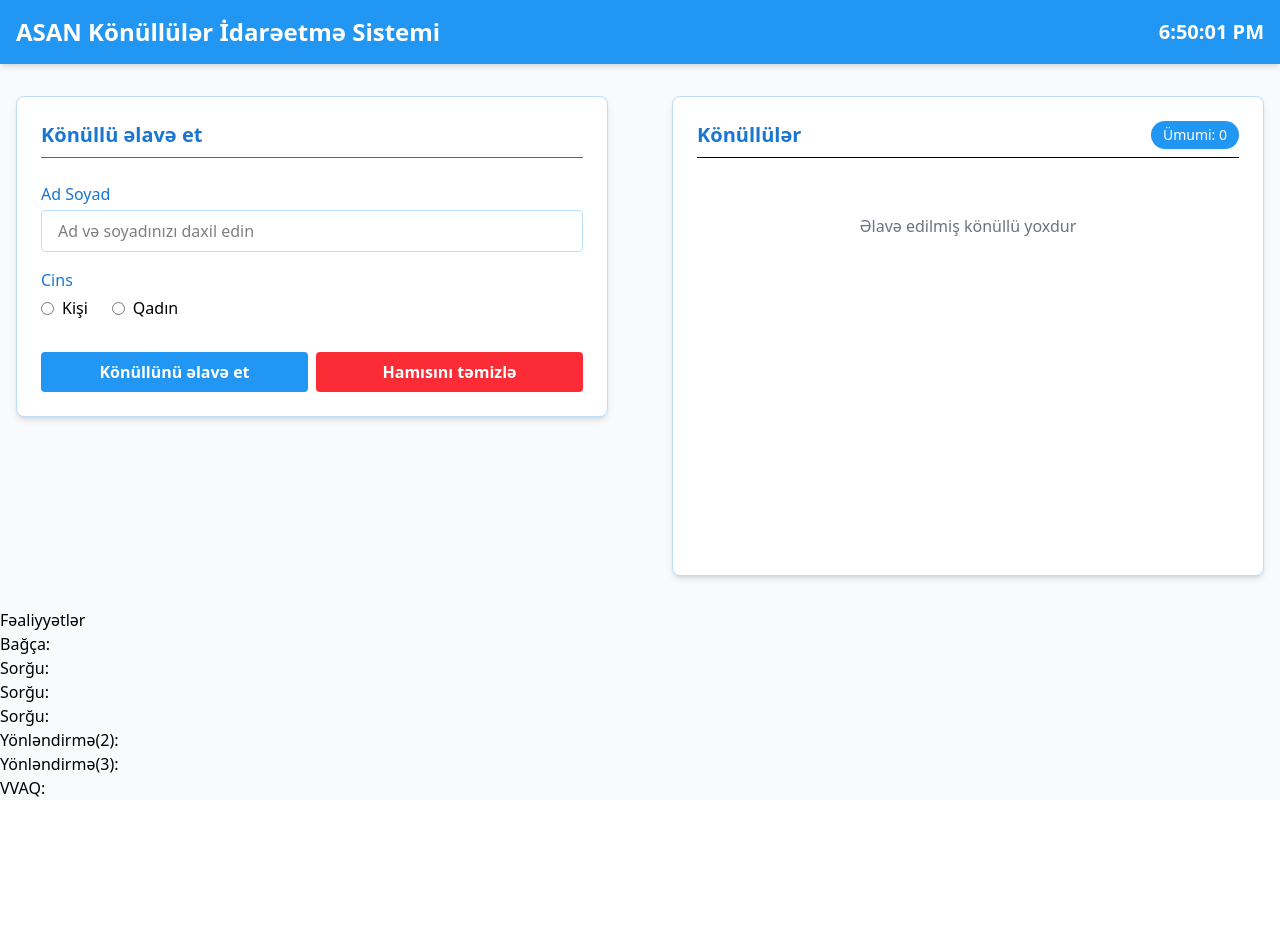
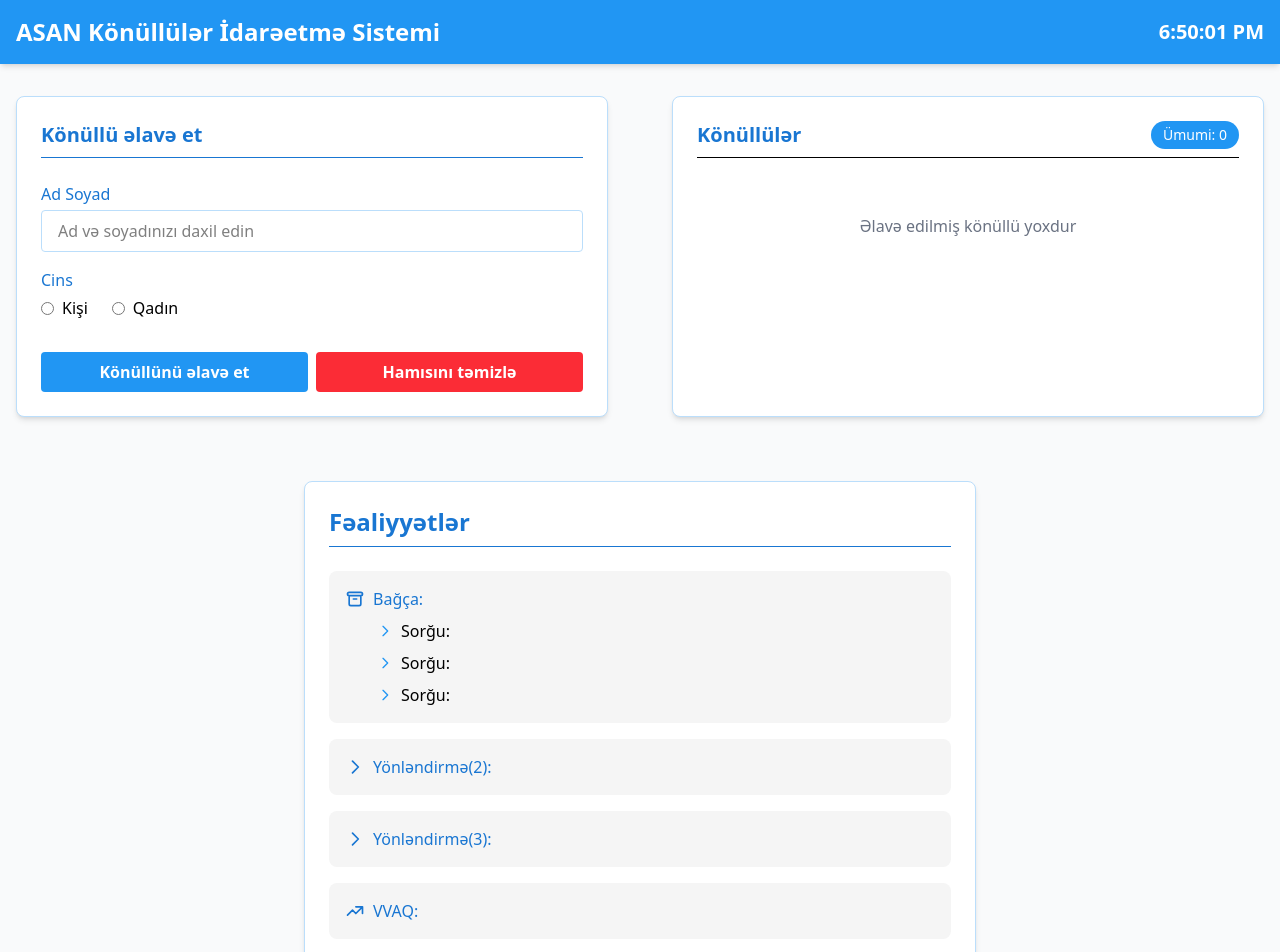
Before and after one commit to NRvBOSS/ASAN-Bolgu, a Vue app: page / in a window 1280 px wide. Shown: the top 952 px of the page. Before the commit the page ends 800 px from the top, so only its background shows below. Built offline with nearby package versions, Linux system fonts and the light colour scheme.

Commit message:
add period

```diff
--- a/src/views/AppPeriod.vue
+++ b/src/views/AppPeriod.vue
@@ -1,14 +1,85 @@
 <template>
-  <div>
-    <h1>Fəaliyyətlər</h1>
-    <p>Bağça:</p>
-    <ul>
-      <li>Sorğu:</li>
-      <li>Sorğu:</li>
-      <li>Sorğu:</li>
-    </ul>
-    <p>Yönləndirmə(2):</p>
-    <p>Yönləndirmə(3):</p>
-    <p>VVAQ:</p>
+  <div class="bg-white p-6 rounded-lg shadow-md border border-asan-light-blue max-w-2xl mx-auto mt-8">
+    <h1 class="text-2xl font-bold text-asan-dark-blue mb-6 border-b pb-2">Fəaliyyətlər</h1>
+
+    <div class="space-y-4">
+      <!-- Bağça -->
+      <div class="bg-asan-light-50 p-4 rounded-lg">
+        <div class="flex items-center text-asan-dark-blue font-medium mb-2">
+          <svg xmlns="http://www.w3.org/2000/svg" class="h-5 w-5 mr-2" fill="none" viewBox="0 0 24 24" stroke="currentColor">
+            <path stroke-linecap="round" stroke-linejoin="round" stroke-width="2" d="M5 8h14M5 8a2 2 0 110-4h14a2 2 0 110 4M5 8v10a2 2 0 002 2h10a2 2 0 002-2V8m-9 4h4" />
+          </svg>
+          <span>Bağça:</span>
+        </div>
+        <ul class="ml-8 space-y-2">
+          <li class="flex items-center">
+            <svg xmlns="http://www.w3.org/2000/svg" class="h-4 w-4 mr-2 text-asan-blue" fill="none" viewBox="0 0 24 24" stroke="currentColor">
+              <path stroke-linecap="round" stroke-linejoin="round" stroke-width="2" d="M9 5l7 7-7 7" />
+            </svg>
+            <span>Sorğu:</span>
+          </li>
+          <li class="flex items-center">
+            <svg xmlns="http://www.w3.org/2000/svg" class="h-4 w-4 mr-2 text-asan-blue" fill="none" viewBox="0 0 24 24" stroke="currentColor">
+              <path stroke-linecap="round" stroke-linejoin="round" stroke-width="2" d="M9 5l7 7-7 7" />
+            </svg>
+            <span>Sorğu:</span>
+          </li>
+          <li class="flex items-center">
+            <svg xmlns="http://www.w3.org/2000/svg" class="h-4 w-4 mr-2 text-asan-blue" fill="none" viewBox="0 0 24 24" stroke="currentColor">
+              <path stroke-linecap="round" stroke-linejoin="round" stroke-width="2" d="M9 5l7 7-7 7" />
+            </svg>
+            <span>Sorğu:</span>
+          </li>
+        </ul>
+      </div>
+
+      <!-- Yönləndirmə(2) -->
+      <div class="bg-asan-light-50 p-4 rounded-lg">
+        <div class="flex items-center text-asan-dark-blue font-medium">
+          <svg xmlns="http://www.w3.org/2000/svg" class="h-5 w-5 mr-2" fill="none" viewBox="0 0 24 24" stroke="currentColor">
+            <path stroke-linecap="round" stroke-linejoin="round" stroke-width="2" d="M9 5l7 7-7 7" />
+          </svg>
+          <span>Yönləndirmə(2):</span>
+        </div>
+      </div>
+
+      <!-- Yönləndirmə(3) -->
+      <div class="bg-asan-light-50 p-4 rounded-lg">
+        <div class="flex items-center text-asan-dark-blue font-medium">
+          <svg xmlns="http://www.w3.org/2000/svg" class="h-5 w-5 mr-2" fill="none" viewBox="0 0 24 24" stroke="currentColor">
+            <path stroke-linecap="round" stroke-linejoin="round" stroke-width="2" d="M9 5l7 7-7 7" />
+          </svg>
+          <span>Yönləndirmə(3):</span>
+        </div>
+      </div>
+
+      <!-- VVAQ -->
+      <div class="bg-asan-light-50 p-4 rounded-lg">
+        <div class="flex items-center text-asan-dark-blue font-medium">
+          <svg xmlns="http://www.w3.org/2000/svg" class="h-5 w-5 mr-2" fill="none" viewBox="0 0 24 24" stroke="currentColor">
+            <path stroke-linecap="round" stroke-linejoin="round" stroke-width="2" d="M13 7h8m0 0v8m0-8l-8 8-4-4-6 6" />
+          </svg>
+          <span>VVAQ:</span>
+        </div>
+      </div>
+
+      <!-- Masa -->
+      <div class="bg-asan-light-50 p-4 rounded-lg">
+        <div class="flex items-center text-asan-dark-blue font-medium">
+          <svg xmlns="http://www.w3.org/2000/svg" class="h-5 w-5 mr-2" fill="none" viewBox="0 0 24 24" stroke="currentColor">
+            <path stroke-linecap="round" stroke-linejoin="round" stroke-width="2" d="M3 10h18M7 15h1m4 0h1m-7 4h12a3 3 0 003-3V8a3 3 0 00-3-3H6a3 3 0 00-3 3v8a3 3 0 003 3z" />
+          </svg>
+          <span>Masa:</span>
+        </div>
+      </div>
+    </div>
   </div>
 </template>
+
+<script setup>
+// Komponent logikası burada olacaq (əgər lazımdırsa)
+</script>
+
+<style scoped>
+/* Əlavə stil tənzimləmələri burada edilə bilər */
+</style>
```
